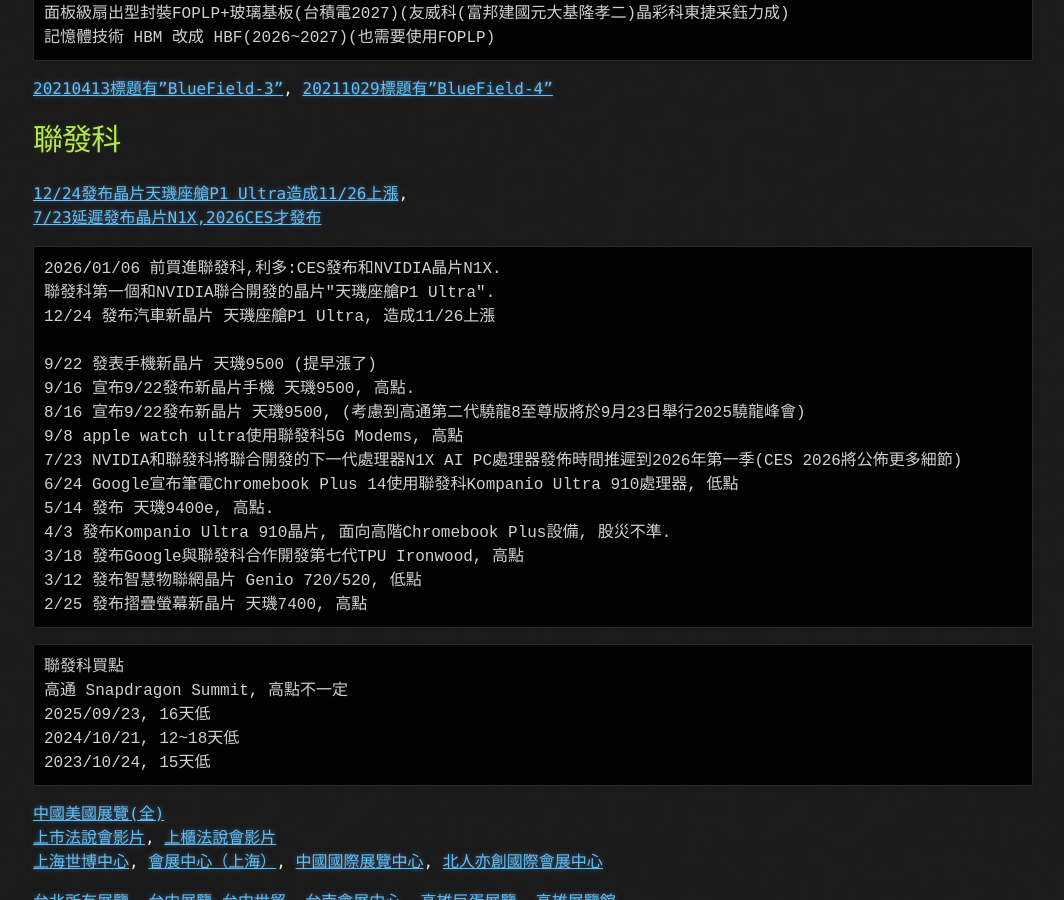
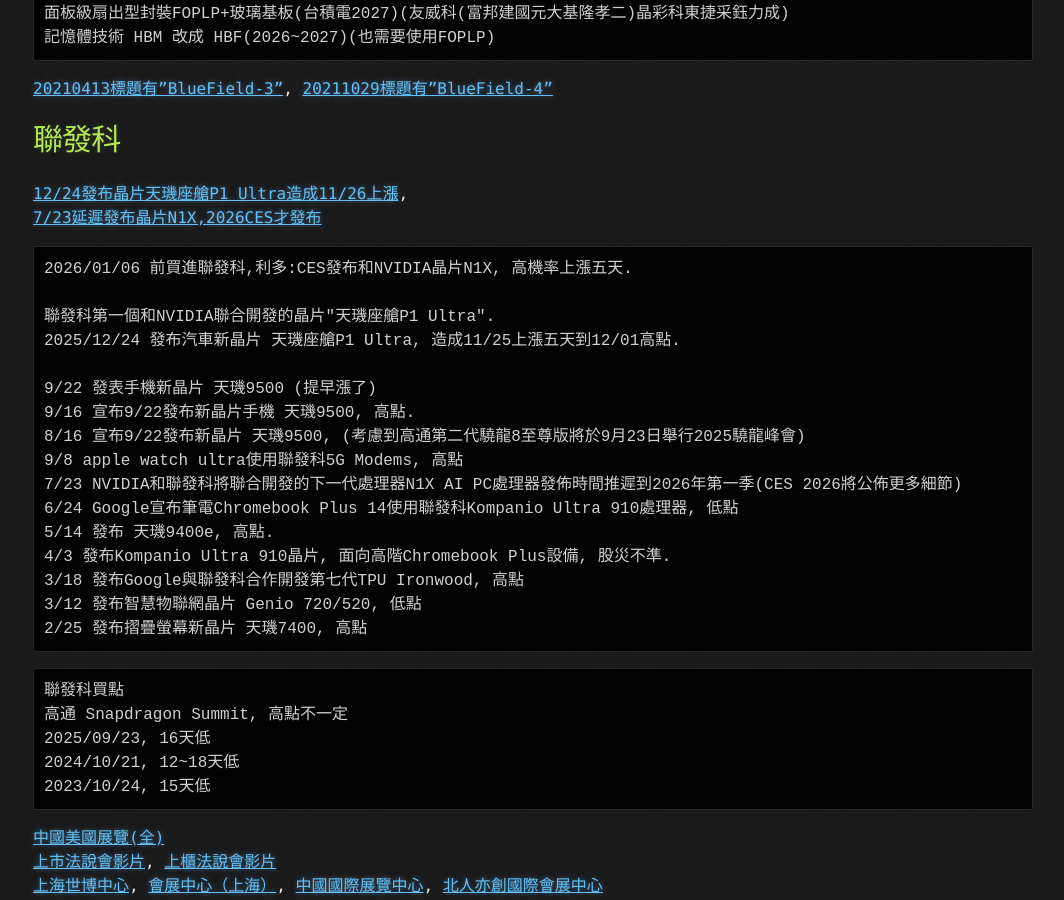
Before and after one commit to lepg5487/Stock_God, a Jekyll site: the page built from experience.md, in a window 1280 px wide and 900 px high, scrolled down 1918 px. Shown: the whole window, without its empty margins (107-1171 px from the left). Built offline with Jekyll 4.4.1, drawn with Linux system fonts in a browser that asks for light colours; our own code applies the rules of GitHub Pages for plain Markdown files.

Commit message:
Update experience.md

````diff
--- a/experience.md
+++ b/experience.md
@@ -85,9 +85,10 @@
 [12/24發布晶片天璣座艙P1 Ultra造成11/26上漲](https://www.expreview.com/102893.html),
 [7/23延遲發布晶片N1X,2026CES才發布](https://www.trendforce.com/news/2025/07/23/news-nvidia-and-mediatek-reportedly-delay-n1x-processor-launch-from-second-half-of-2025-to-q1-2026/)
 ```
-2026/01/06 前買進聯發科,利多:CES發布和NVIDIA晶片N1X.
+2026/01/06 前買進聯發科,利多:CES發布和NVIDIA晶片N1X, 高機率上漲五天.
+
 聯發科第一個和NVIDIA聯合開發的晶片"天璣座艙P1 Ultra".
-12/24 發布汽車新晶片 天璣座艙P1 Ultra, 造成11/26上漲
+2025/12/24 發布汽車新晶片 天璣座艙P1 Ultra, 造成11/25上漲五天到12/01高點.
 
 9/22 發表手機新晶片 天璣9500 (提早漲了)
 9/16 宣布9/22發布新晶片手機 天璣9500, 高點.
````
